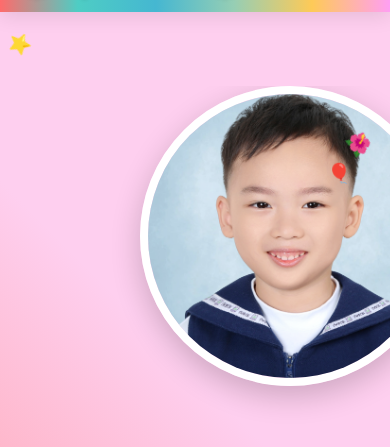
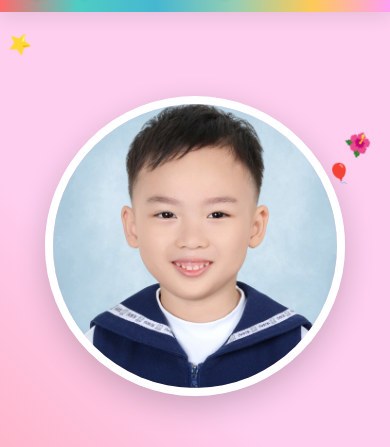
Before and after one commit to gordon-make/CharlieLeung, a plain HTML site: page index.html in a window 390 px wide. Shown: the part 47-494 px from the top of the page. Drawn offline with Linux system fonts and the light colour scheme.

Commit message:
Update kids-style.css

```diff
--- a/kids-style.css
+++ b/kids-style.css
@@ -6,22 +6,17 @@
     box-sizing: border-box;
 }
 
-html, body {
-    overflow-x: hidden;
-}
-
 body {
     font-family: 'Comic Neue', cursive;
     background: linear-gradient(135deg, #667eea 0%, #764ba2 100%);
     color: #333;
+    overflow-x: hidden;
 }
 
 .container {
     max-width: 1200px;
     margin: 0 auto;
     padding: 0 20px;
-    width: 100%;
-    box-sizing: border-box;
 }
 
 /* Navigation */
@@ -110,11 +105,9 @@ body {
     display: flex;
     align-items: center;
     gap: 50px;
-    max-width: 100vw;
-    overflow-x: hidden;
+    max-width: 1000px;
     margin: 0 auto;
     padding: 0 20px;
-    flex-wrap: wrap;
 }
 
 .hero-photo {
@@ -497,28 +490,11 @@ body {
 
 /* Responsive Design */
 @media (max-width: 768px) {
-    .container {
-        max-width: 100vw;
-        padding: 0 16px;
-        box-sizing: border-box;
-    }
-    .hero-photo {
-        margin-bottom: 24px;
-        width: 100%;
-        display: flex;
-        justify-content: center;
-    }
-    .hero-photo img, .static-photo {
-        max-width: 70vw;
-        height: auto;
-        display: block;
-        margin: 0 auto;
-    }
     .hero-content {
         flex-direction: column;
-        align-items: center;
         text-align: center;
     }
+
     .hero-title {
         font-size: 2.5em;
     }
@@ -807,7 +783,7 @@ html {
     }
 }
 
-.hero-photo img, .static-photo {
-    max-width: 90vw;
-    height: auto;
+html, body {
+    overflow-x: hidden !important;
+    max-width: 100vw;
 }
```
